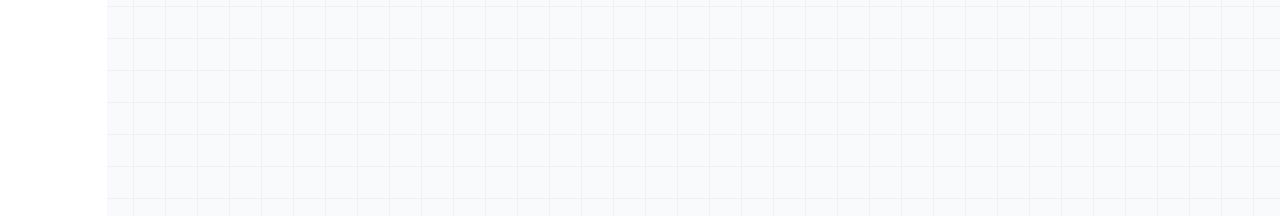
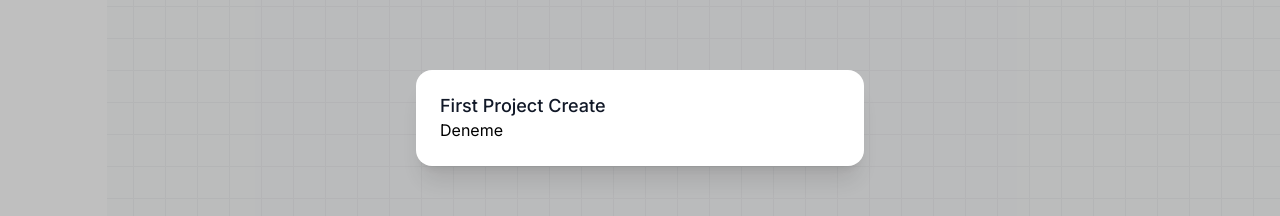
Before and after one commit to batuhanzorbeyzengin/nextjs-page-creator, a Next.js app: page / in a window 1280 px wide. Shown: the part 282-498 px from the top of the page. Built offline with nearby package versions, Linux system fonts and the light colour scheme; no server answers.

Commit message:
project create modal

```diff
--- a/src/app/page.js
+++ b/src/app/page.js
@@ -1,3 +1,5 @@
+import { NewProject } from "@/components/NewProject";
+
 export default function Home() {
   return (
     <div className="grid grid-cols-1 gap-3 lg:grid-cols-2">
@@ -17,6 +19,7 @@ export default function Home() {
           </button>
         </div>
       </div>
+      <NewProject />
     </div>
   )
 }
--- a/src/components/Modal.js
+++ b/src/components/Modal.js
@@ -1,13 +1,25 @@
+"use client"
+
 import { Fragment } from "react"
 import { Dialog, Transition } from "@headlessui/react"
 
-export function Modal({ isOpen, setIsOpen, children, title }) {
+export function Modal({
+  isOpen,
+  setIsOpen,
+  children,
+  title,
+  isStatic = false,
+}) {
   return (
     <Transition appear show={isOpen} as={Fragment}>
       <Dialog
         as="div"
         className="relative z-10"
-        onClose={() => setIsOpen(!isOpen)}
+        onClose={() => {
+          if (!isStatic) {
+            setIsOpen(!isOpen)
+          }
+        }}
       >
         <Transition.Child
           as={Fragment}
--- /dev/null
+++ b/src/components/NewProject.js
@@ -0,0 +1,21 @@
+"use client"
+
+import { useState, useEffect } from "react";
+import { Modal } from "./Modal";
+
+export function NewProject() {
+    const [isOpen, setIsOpen] = useState(false)
+    const [checkCondition, setCheckCondition] = useState(true)
+    useEffect(() => {
+        if (checkCondition) {
+          setIsOpen(true)
+        } else {
+          setIsOpen(false)
+        }
+      }, [checkCondition])
+    return(
+        <Modal isOpen={isOpen} setIsOpen={setIsOpen} isStatic={checkCondition} title={"First Project Create"}>
+            Deneme
+        </Modal>
+    )
+}
```
